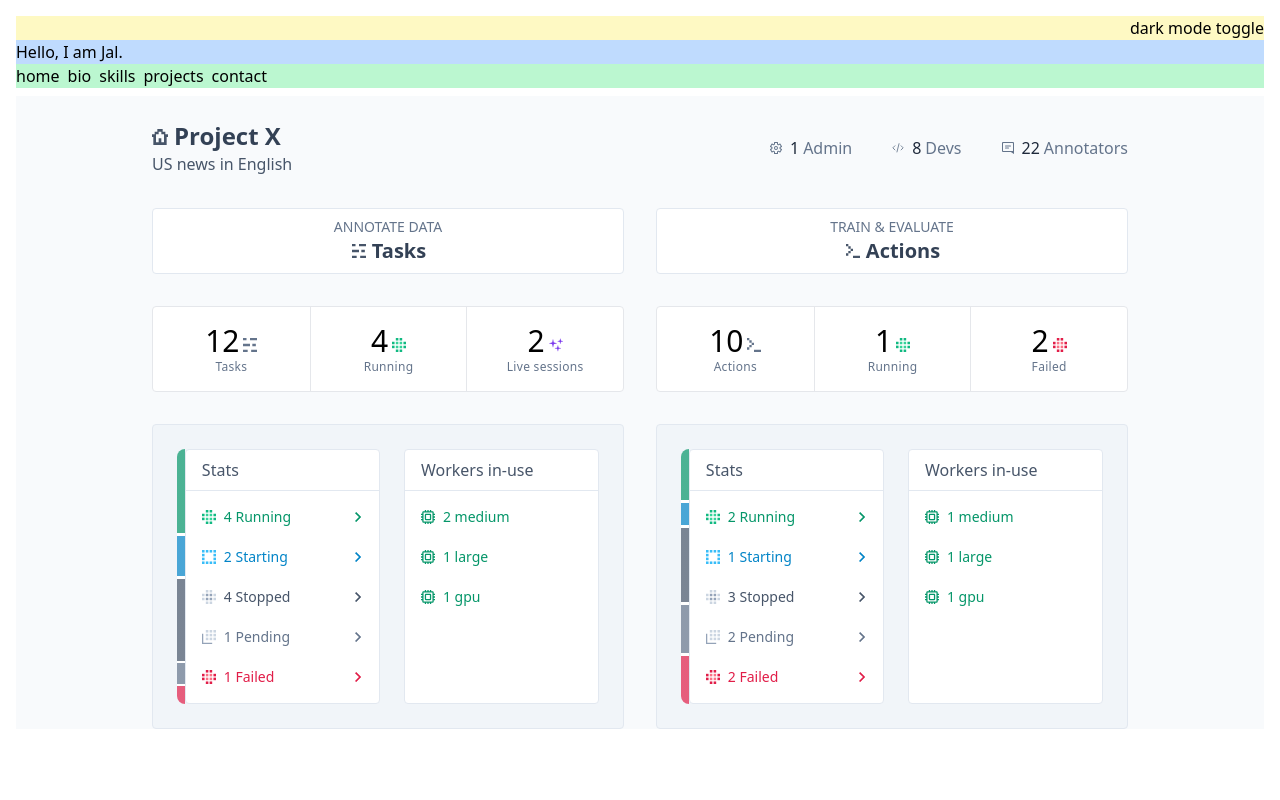
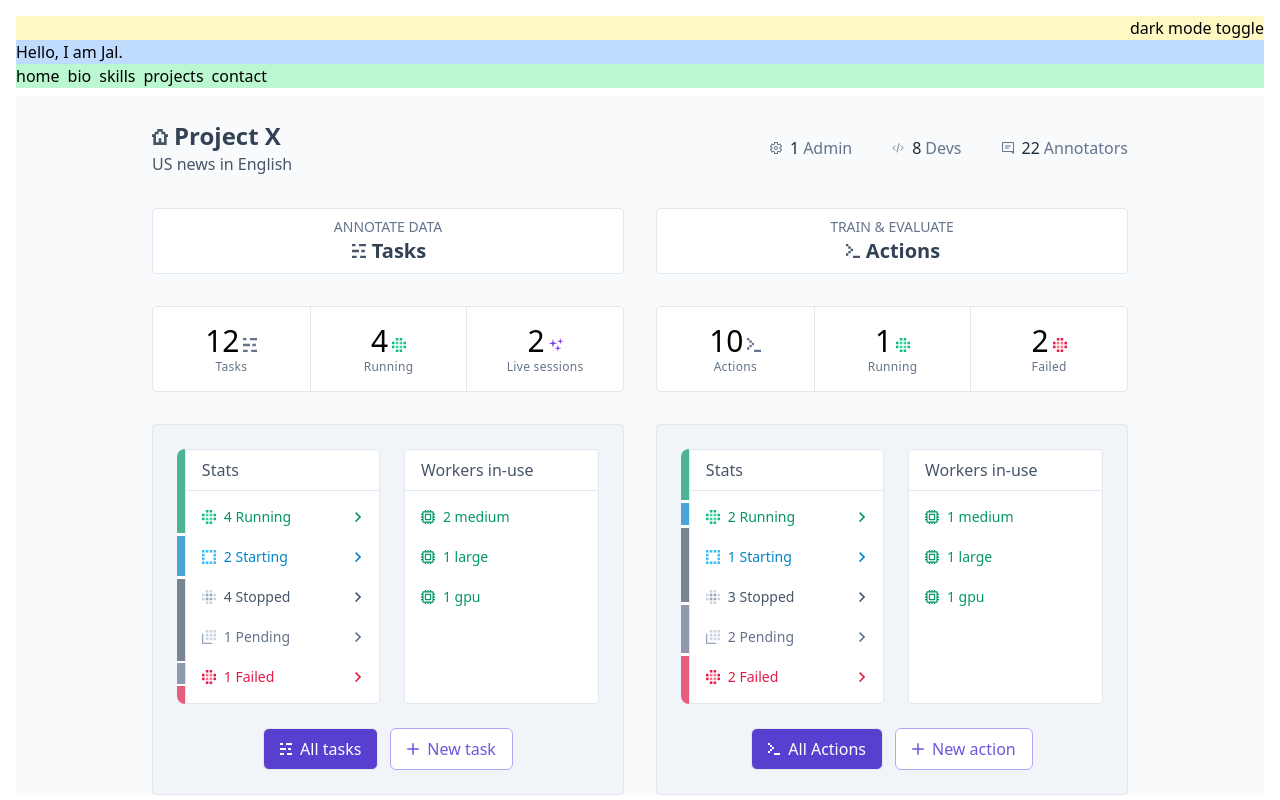
Before and after one commit to jalridley/portfolio, a Nuxt app: page /projects/explosion/dashboard in a window 1280 px wide. Built offline with nearby package versions, Linux system fonts and the light colour scheme.

Commit message:
LinkButton for tasks and action to dashboard

```diff
--- a/pages/projects/explosion/dashboard.vue
+++ b/pages/projects/explosion/dashboard.vue
@@ -168,6 +168,22 @@
             empty-text="Get started by adding one below"
           /> -->
         </div>
+        <div class="mt-6 flex justify-center space-x-3">
+          <LinkButton
+            :icon="IconsTasks"
+            variant="primaryButton"
+            to=""
+            ariaLabel="View all tasks"
+            >All tasks</LinkButton
+          >
+          <LinkButton
+            :icon="IconsPlus"
+            variant="secondaryButton"
+            to=""
+            ariaLabel="Create new task"
+            >New task</LinkButton
+          >
+        </div>
       </div>
 
       <!-- actions -->
@@ -303,6 +319,22 @@
             empty-text="Get started by adding one below"
           /> -->
         </div>
+        <div class="mt-6 flex justify-center space-x-3">
+          <LinkButton
+            :icon="IconsActions"
+            variant="primaryButton"
+            to=""
+            ariaLabel="View all actions"
+            >All Actions</LinkButton
+          >
+          <LinkButton
+            :icon="IconsPlus"
+            variant="secondaryButton"
+            to=""
+            ariaLabel="Create new action"
+            >New action</LinkButton
+          >
+        </div>
       </div>
     </section>
   </main>
@@ -323,10 +355,9 @@ import IconsCode from '~/components/icons/IconsCode.vue'
 import IconsHome from '~/components/icons/IconsHome.vue'
 import IconsAnimateSparkles from '~/components/icons/IconsAnimateSparkles.vue'
 import IconsWorker from '~/components/icons/IconsWorker.vue'
+import IconsPlus from '~/components/icons/IconsPlus.vue'
 
 useHead({
   title: 'Dashboard',
 })
-
-const empty = ref(true)
 </script>
```
